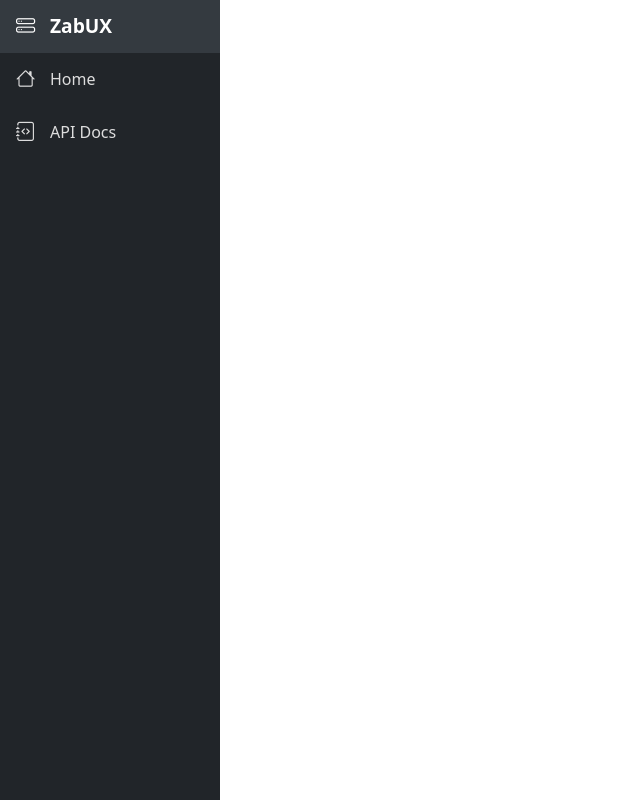
After one commit to r3d-Root/ZabUX, a Flask app: template app/templates/base.html in a window 1280 px wide. The commit adds this page. Shown: the whole page, without its empty margins (0-640 px from the left). Run offline with Flask 3, Linux system fonts and the light colour scheme; the template is opened without the code that fills it, so the values that code supplies are empty.

Commit message:
Added base UI

```diff
--- /dev/null
+++ b/app/static/css/base.css
@@ -0,0 +1,73 @@
+/* Sidebar container */
+.sidebar {
+  position: fixed;
+  top: 0;
+  left: 0;
+  height: 100%;
+  width: 60px; /* collapsed width */
+  background-color: #212529; /* Bootstrap dark */
+  transition: width 0.3s ease;
+  z-index: 1050; /* keep above page content */
+  overflow-x: hidden;
+  white-space: nowrap;
+}
+
+/* Expanded state on hover */
+.sidebar:hover {
+  width: 220px; /* expanded width */
+}
+
+/* App logo styled like other nav links */
+.sidebar .app-logo {
+  font-weight: bold;
+  font-size: 1.2rem;
+  color: #fff;
+}
+
+/* Hide ZabUX text when collapsed */
+.sidebar .app-logo .logo-text {
+  opacity: 0;
+  transition: opacity 0.2s ease;
+  white-space: nowrap;
+}
+
+.sidebar:hover .app-logo .logo-text {
+  opacity: 1;
+}
+
+
+/* Nav links */
+.sidebar .nav-link {
+  color: #ddd;
+  display: flex;
+  align-items: center;
+  padding: 0.75rem 1rem;
+}
+
+.sidebar .nav-link:hover {
+  background-color: #343a40;
+  color: #fff;
+}
+
+/* Icons inside nav links */
+.sidebar .nav-link i {
+  min-width: 24px;
+  margin-right: 10px;
+  font-size: 1.2rem;
+}
+
+/* Hide text labels when collapsed */
+.sidebar .nav-link span {
+  opacity: 0;
+  transition: opacity 0.2s ease;
+}
+
+.sidebar:hover .nav-link span {
+  opacity: 1;
+}
+
+/* Page content shifts with sidebar */
+.content {
+  margin-left: 60px; /* matches collapsed width */
+  padding: 0rem;
+}
--- /dev/null
+++ b/app/templates/base.html
@@ -0,0 +1,50 @@
+<!DOCTYPE html>
+<html lang="en">
+<head>
+  <meta charset="UTF-8">
+  <meta name="viewport" content="width=device-width, initial-scale=1" />
+  <title>{% block title %}ZabUX{% endblock %}</title>
+
+  <!-- Bootstrap CSS -->
+  <link href="https://cdn.jsdelivr.net/npm/bootstrap@5.3.2/dist/css/bootstrap.min.css" rel="stylesheet">
+
+  <!-- Base (scoped) sidebar styles -->
+  <link rel="stylesheet" href="{{ url_for('static', filename='css/base.css') }}">
+
+  <!-- Page-specific styles -->
+  {% block style %}{% endblock %}
+
+  <!-- Icons -->
+  <link rel="stylesheet" href="https://cdn.jsdelivr.net/npm/bootstrap-icons@1.11.3/font/bootstrap-icons.css">
+</head>
+<body>
+
+  <!-- Sidebar as a landmark nav -->
+  <nav class="sidebar" aria-label="Primary">
+    <div class="nav flex-column">
+      <a class="nav-link app-logo" href="{{ url_for('views.index') }}">
+        <i class="bi bi-hdd-stack"></i>
+        <span class="logo-text">ZabUX</span>
+      </a>
+      <a class="nav-link" href="{{ url_for('views.index') }}">
+        <i class="bi bi-house"></i><span> Home</span>
+      </a>
+      <a class="nav-link" href="/apidocs">
+        <i class="bi bi-journal-code"></i><span> API Docs</span>
+      </a>
+    </div>
+  </nav>
+
+
+  <!-- Page Content -->
+  <div class="content">
+    {% block content %}{% endblock %}
+  </div>
+
+  <!-- Bootstrap JS -->
+  <script src="https://cdn.jsdelivr.net/npm/bootstrap@5.3.2/dist/js/bootstrap.bundle.min.js"></script>
+
+  <!-- Page-specific scripts -->
+  {% block script %}{% endblock %}
+</body>
+</html>
```
Also changed, not shown: app/static/css/map.css (added, +13 -0 lines), app/static/css/style.css (deleted, +0 -10 lines), app/templates/index.html (+14 -11 lines).
